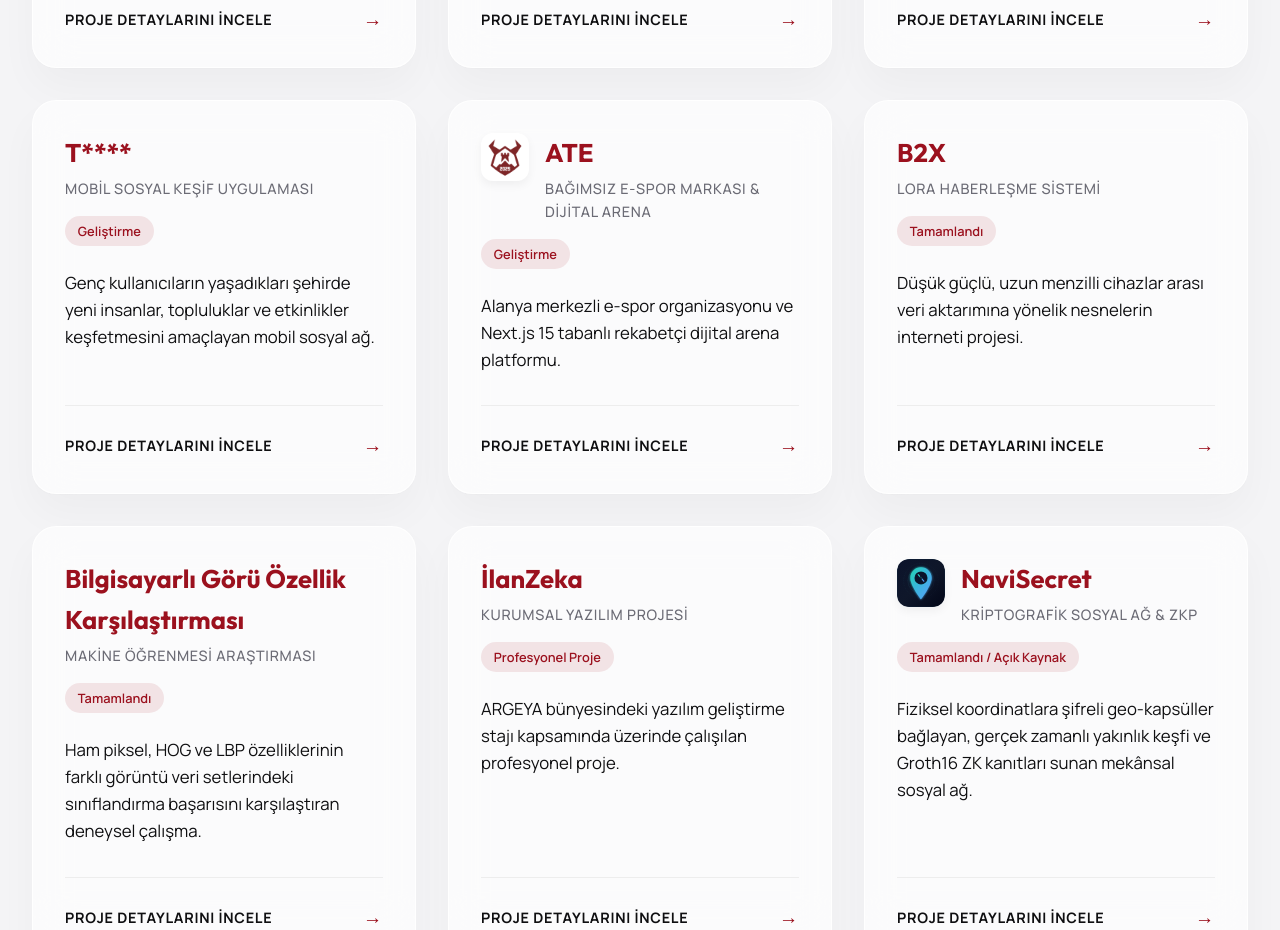
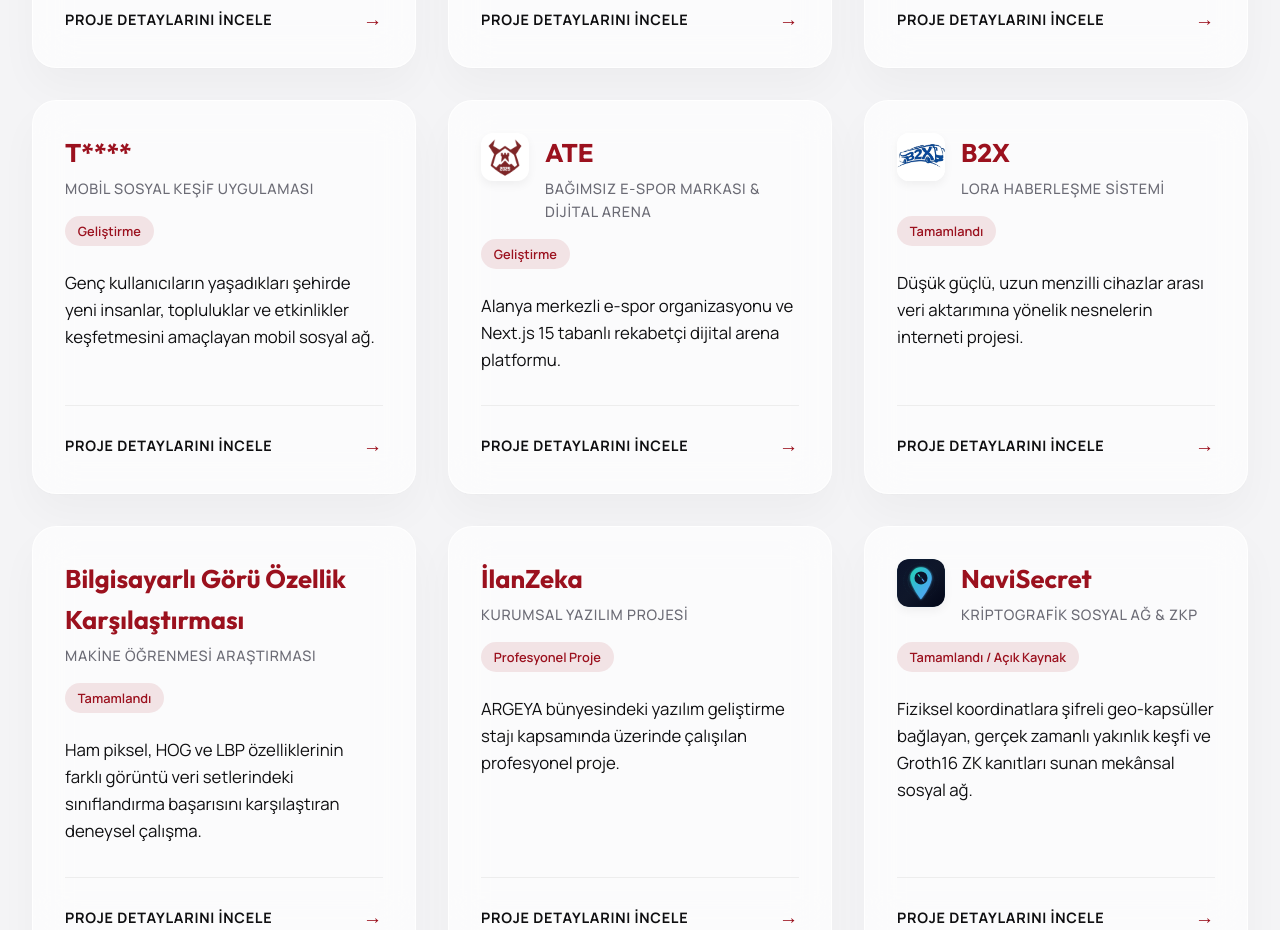
Before and after one commit to ersinsandal/ErsinSandal-Portfolio, a React (Vite) app: page /projeler in a window 1280 px wide. Shown: the part 1360-2290 px from the top of the page. Built offline with nearby package versions, Linux system fonts and the light colour scheme.

Commit message:
Add B2X project logo from local download

```diff
--- a/src/data/projectsData.jsx
+++ b/src/data/projectsData.jsx
@@ -8,6 +8,7 @@
 import logoStorySepeti from '../assets/storysepeti.png';
 import logoSliferJump from '../assets/sliferjump.png';
 import logoLuckyLick from '../assets/lucklick.png';
+import logoB2X from '../assets/b2x.jpeg';
 
 export const projectsData = [
   {
@@ -377,6 +378,8 @@
   {
     id: "b2x",
     title: "B2X",
+    logo: logoB2X,
+    blurLogo: false,
     subtitle: "LoRa Tabanlı Düşük Güçlü Uzun Mesafe Haberleşme Sistemi",
     category: "LoRa Haberleşme Sistemi",
     shortDesc: "Düşük güçlü, uzun menzilli cihazlar arası veri aktarımına yönelik nesnelerin interneti projesi.",
```
Also changed, not shown: src/assets/b2x.jpeg (added).
